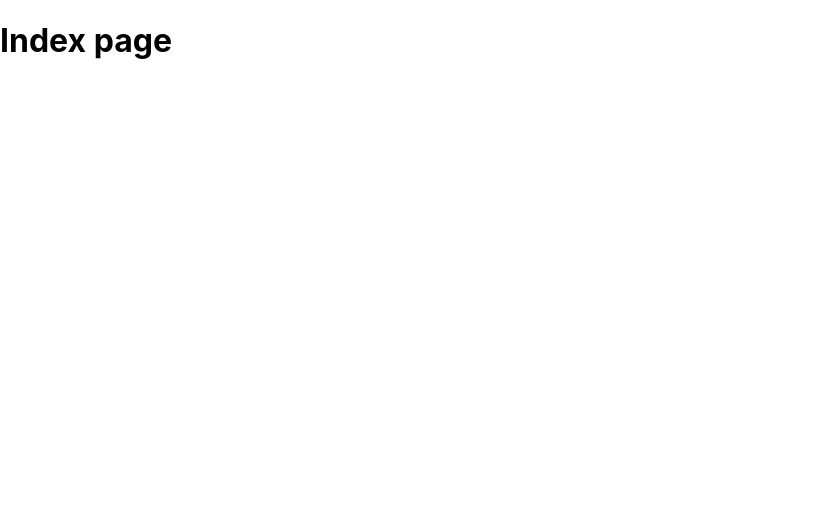
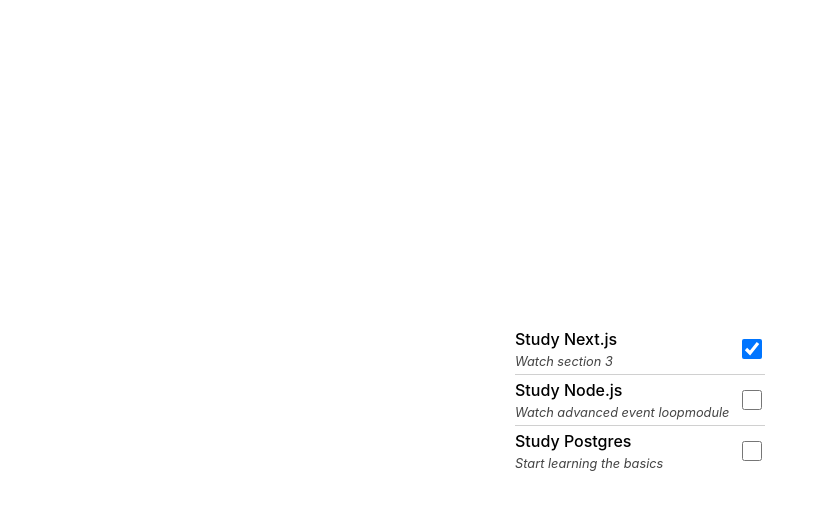
Before and after one commit to jimmyrleung/nextjs-auth-practice, a Next.js app: page /todos in a window 1280 px wide. Shown: the top 510 px of the page, without its empty margins (0-823 px from the left). Built offline with nearby package versions, Linux system fonts and the light colour scheme.

Commit message:
todo list layout

```diff
--- a/pages/login.tsx
+++ b/pages/login.tsx
@@ -1,11 +1,10 @@
 import type { NextPage } from 'next';
 import { Input, PageContainer, Button } from '../src/components/common';
-import { } from '../src/components/common/Button';
-import styles from '../styles/login.module.css';
+import appStyles from '../styles/app.module.css';
 
 const LoginPage: NextPage = () => {
     return (
-        <PageContainer className={styles.wrapper}>
+        <PageContainer className={appStyles.wrapper}>
             <div>
                 <h1>Login</h1>
             </div>
--- a/pages/todos.tsx
+++ b/pages/todos.tsx
@@ -1,8 +1,24 @@
 import type { NextPage } from 'next';
+import appStyles from '../styles/app.module.css';
+import styles from '../styles/todos.module.css';
+import { PageContainer } from '../src/components/common';
+import { TodoItem } from '../src/components';
+import { Todo } from '../src/entities';
+
+const now = Date.now();
+const todos: Todo[] = [
+    { id: now, title: 'Study Next.js', description: 'Watch section 3', done: true },
+    { id: now + 1, title: 'Study Node.js', description: 'Watch advanced event loopmodule', done: false },
+    { id: now + 2, title: 'Study Postgres', description: 'Start learning the basics', done: false },
+];
 
 const TodosPage: NextPage = () => {
     return (
-        <h1>Index page</h1>
+        <PageContainer className={appStyles.wrapper}>
+            {todos.map(todo => (
+                <TodoItem className={styles.todoItem} key={todo.id} todo={todo} />
+            ))}
+        </PageContainer>
     )
 }
 
--- /dev/null
+++ b/src/components/TodoItem.module.css
@@ -0,0 +1,26 @@
+.wrapper {
+  display: flex;
+  justify-content: space-between;
+  align-items: center;
+  min-width: 250px;
+}
+
+.doneCheck {
+  width: 20px;
+  height: 20px;
+}
+
+.title,
+.description {
+  margin: 5px 0px;
+}
+
+.title {
+  font-weight: 500;
+}
+
+.description {
+  font-size: 0.8em;
+  color: #444444;
+  font-style: italic;
+}
--- /dev/null
+++ b/src/components/TodoItem.tsx
@@ -0,0 +1,25 @@
+import { Todo } from '../entities';
+import styles from './TodoItem.module.css';
+
+interface TodoItemProps {
+    todo: Todo;
+    className?: string;
+}
+
+export function TodoItem({ todo, className = '' }: TodoItemProps) {
+    return (
+        <div className={`${styles.wrapper} ${className}`}>
+            <div>
+                <p className={styles.title}>{todo.title}</p>
+                <p className={styles.description}>{todo.description}</p>
+            </div>
+            <div>
+                <input
+                    type='checkbox'
+                    checked={todo.done}
+                    className={styles.doneCheck}
+                />
+            </div>
+        </div>
+    );
+}
--- a/src/components/common/PageContainer.tsx
+++ b/src/components/common/PageContainer.tsx
@@ -1,5 +1,5 @@
 interface PageContainerProps extends React.PropsWithChildren {
-    className: string;
+    className?: string;
 }
 
 function PageContainer(props: PageContainerProps) {
--- /dev/null
+++ b/src/components/index.ts
@@ -0,0 +1 @@
+export * from './TodoItem';
--- /dev/null
+++ b/src/entities/Todo.ts
@@ -0,0 +1,6 @@
+export interface Todo {
+    id?: number;
+    title: string;
+    description: string;
+    done: boolean;
+};
--- /dev/null
+++ b/src/entities/index.ts
@@ -0,0 +1 @@
+export * from './Todo';
--- /dev/null
+++ b/styles/todos.module.css
@@ -0,0 +1,3 @@
+.todoItem:not(:last-child) {
+    border-bottom: 1px solid #d0d0d0;
+}
```
Also changed, not shown: styles/app.module.css (renamed from styles/login.module.css).
